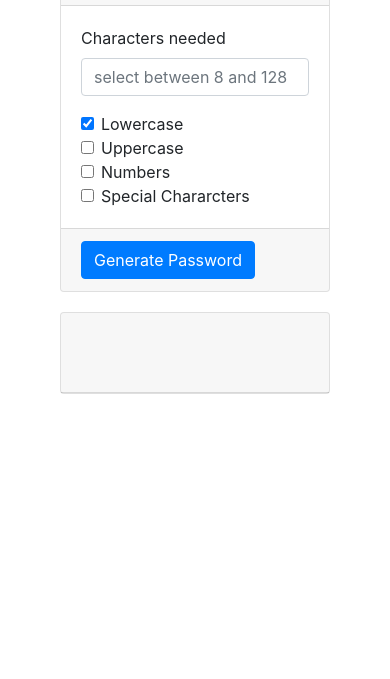
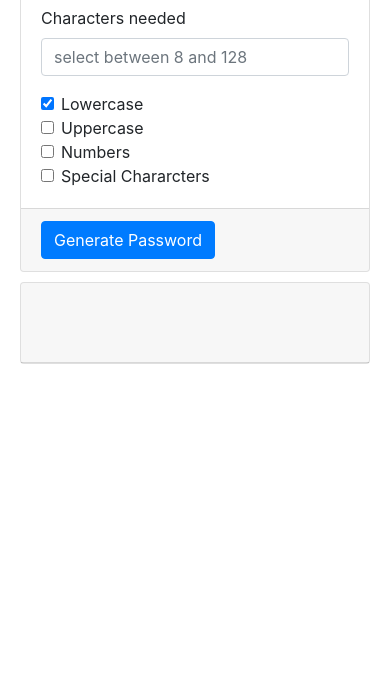
Before and after one commit to jamescalverley/password-generator, a plain HTML site: page develop-v2/index.html in a window 390 px wide. Shown: the part 165-844 px from the top of the page. Drawn offline with nearby package versions, Linux system fonts and the light colour scheme.

Commit message:
adds mobile UI - makes responsive

```diff
--- a/develop-v2/style.css
+++ b/develop-v2/style.css
@@ -2,7 +2,17 @@
 
 body {
     text-align: center;
+    width: 100%;
+
+
     padding: 60px;
+}
+
+.card {
+    min-width: 50%;
+    max-width: 500px;
+    display: inline-block;
+    margin: 0% 25% 0% 25%;
 }
 
 
@@ -17,3 +27,18 @@ body {
     text-align: center;
     padding-top: 10px;
 }
+
+@media screen and (max-width: 600px){
+    body {
+        padding: 40px 20px 20px 20px;
+    }
+    .card {
+        margin: 0 0 0 0;
+    }
+    #new-password-display {
+        text-align: start;
+    }
+    .new-password {
+        margin-top: 10px;
+    }
+}
```
